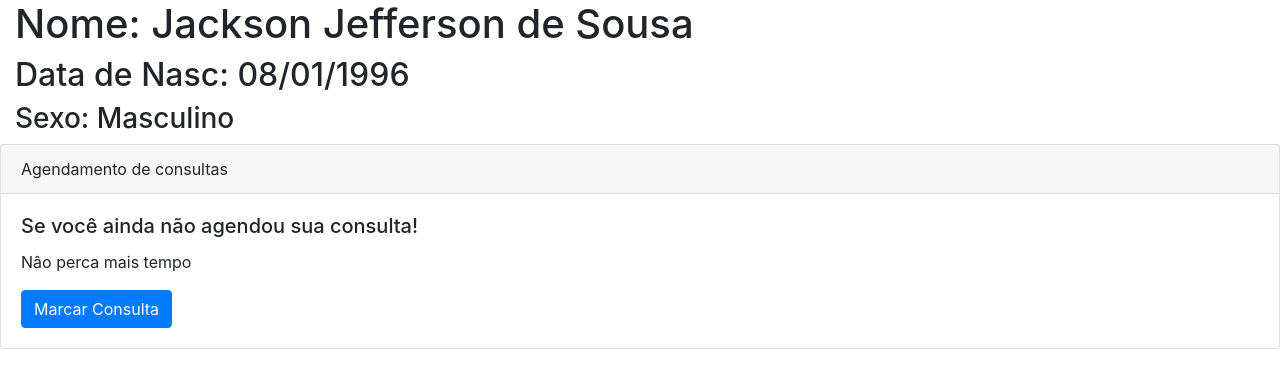
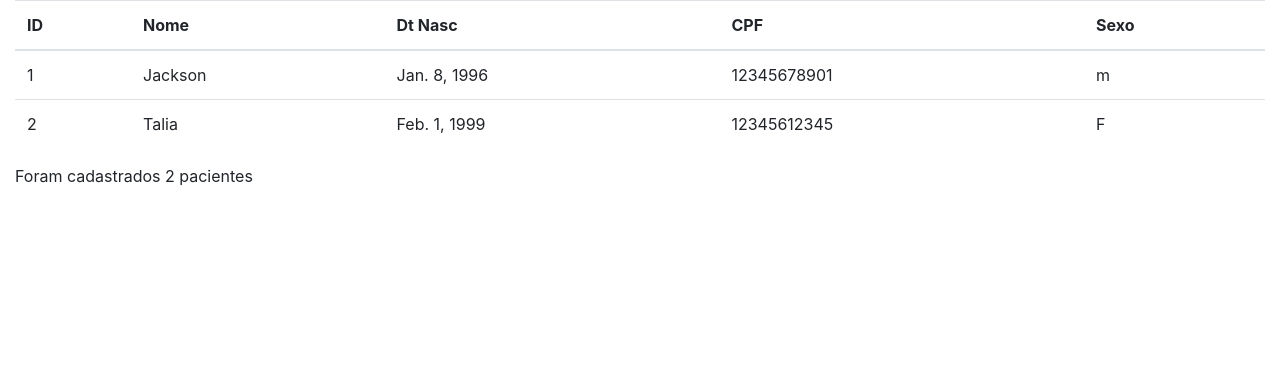
Before and after one commit to JacksonJefferson/clinica, a Django app: page /atendimento/paciente/ in a window 1280 px wide. Shown: the part 56-444 px from the top of the page. Run offline with Django 3.2, Linux system fonts and the light colour scheme; data comes from the database, SQL or seed files in the repository; both versions use the stored data as it was after the commit; some libraries are stand-ins or nearby versions.

Commit message:
Acesso ao banco de forma dinameica ultilizando o for

```diff
--- a/atendimento/templates/base.html
+++ b/atendimento/templates/base.html
@@ -43,20 +43,6 @@
     <div class="container-fluid">
         {% block conteudo %} {% endblock %}
     </div>
-    <footer>
-        <div class="card">
-            <div class="card-header">
-                Agendamento de consultas
-            </div>
-            <div class="card-body">
-                <h5 class="card-title">Se você ainda não agendou sua consulta!</h5>
-                <p class="card-text">Nâo perca mais tempo</p>
-                <a href="#" class="btn btn-primary">Marcar Consulta</a>
-            </div>
-        </div>
-    </footer>
-
-
 
 
     <script src="https://code.jquery.com/jquery-3.2.1.slim.min.js" integrity="sha384-KJ3o2DKtIkvYIK3UENzmM7KCkRr/rE9/Qpg6aAZGJwFDMVNA/GpGFF93hXpG5KkN"
--- a/atendimento/templates/home.html
+++ b/atendimento/templates/home.html
@@ -19,7 +19,7 @@
         <div class="card-body">
           <h5 class="card-title">Clientes</h5>
           <p class="card-text">Gerencie o cadastro dos clientes da sua clínica.</p>
-          <a href="http://127.0.0.1:8000/atendimento/paciente/" class="btn btn-primary">Cliente</a>
+          <a href="http://127.0.0.1:8000/atendimento/paciente/" class="btn btn-primary">Paciente</a>
         </div>
       </div>
     </div>
--- a/atendimento/templates/paciente/list.html
+++ b/atendimento/templates/paciente/list.html
@@ -1,6 +1,26 @@
 {% extends 'base.html' %}
 {% block conteudo %}
-<h1>Nome: Jackson Jefferson de Sousa</h1>
-<h2>Data de Nasc: 08/01/1996</h2>
-<h3>Sexo: Masculino</h3>
+<table class="table">
+    <thead>
+        <tr>
+            <th>ID</th>
+            <th>Nome</th>
+            <th>Dt Nasc</th>
+            <th>CPF</th>
+            <th>Sexo</th>
+        </tr>
+    </thead>
+    <tbody>
+        {% for paciente in pacientes %}
+            <tr>
+                <td>{{paciente.id}}</td>
+                <td>{{paciente.nome}}</td>
+                <td>{{paciente.dt_nasc}}</td>
+                <td>{{paciente.cpf}}</td>
+                <td>{{paciente.sexo}}</td>
+            </tr>
+        {% endfor %}
+    </tbody>
+</table>
+<p>Foram cadastrados {{pacientes | length }} pacientes</p>
 {% endblock %}
--- a/atendimento/urls.py
+++ b/atendimento/urls.py
@@ -8,5 +8,6 @@ urlpatterns = [
     path('medico/', views.medico_list),
     path('medico/<int:id>', views.medico_show),
     path('agendamento/', views.agendamento_list),
+    path('medicamento/', views.medicamento_list),
 
 ]
--- a/atendimento/views.py
+++ b/atendimento/views.py
@@ -1,18 +1,26 @@
 from django.shortcuts import render
+from . models import Paciente, Medico, Medicamento
 
 def home(request):
     return render (request, 'home.html')
 
 def paciente_list(request):
-    return render (request, 'paciente/list.html')
+    pacientes = Paciente.objects.all()
+    return render (request, 'paciente/list.html', {'pacientes': pacientes})
 
 def paciente_show(request, id):
     return render (request, 'paciente/show.html', {'id': id})
+
 def medico_list(request):
-    return render (request, 'medico/list.html')
+    medicos = Medico.objects.all()
+    return render (request, 'medico/list.html', {'medicos': medicos})
 
 def medico_show(request, id):
     return render (request, 'medico/show.html', {'id': id})
 
 def agendamento_list(request):
     return render (request, 'agendamento/list.html')
+
+def medicamento_list(request):
+    medicamentos = Medicamento.objects.all()
+    return render (request, 'medicamento/list.html', {'medicamentos': medicamentos})
```
Also changed, not shown: atendimento/templates/medicamento/list.html (added, +24 -0 lines), atendimento/templates/medico/list.html (+22 -3 lines), db.sqlite3.
